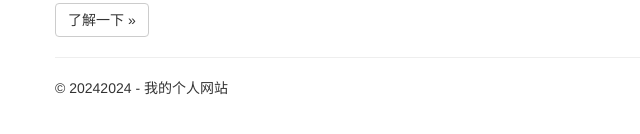
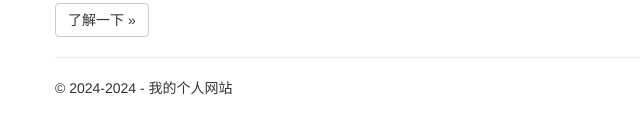
Before and after one commit to yilihamujiang365/web, a plain HTML site: page project.html in a window 1280 px wide. Shown: the part 366-500 px from the top of the page, 0-640 px from the left. Drawn offline with Linux system fonts and the light colour scheme.

Commit message:
Update project.html

```diff
--- a/project.html
+++ b/project.html
@@ -126,7 +126,7 @@
 
       <hr />
       <footer>
-        <p>© 20242024 - 我的个人网站</p>
+        <p>© 2024-2024 - 我的个人网站</p>
       </footer>
     </div>
   </body>
```
